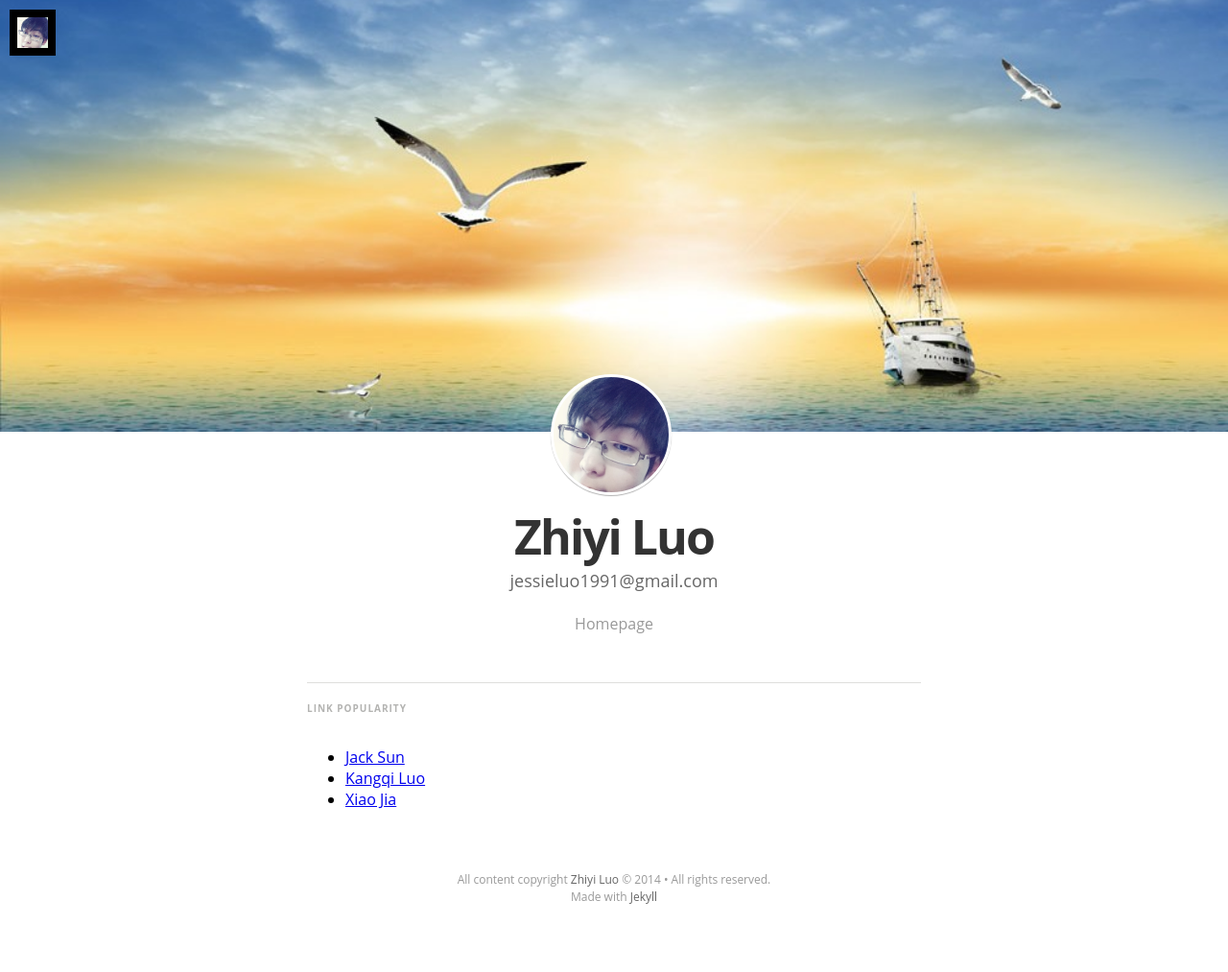
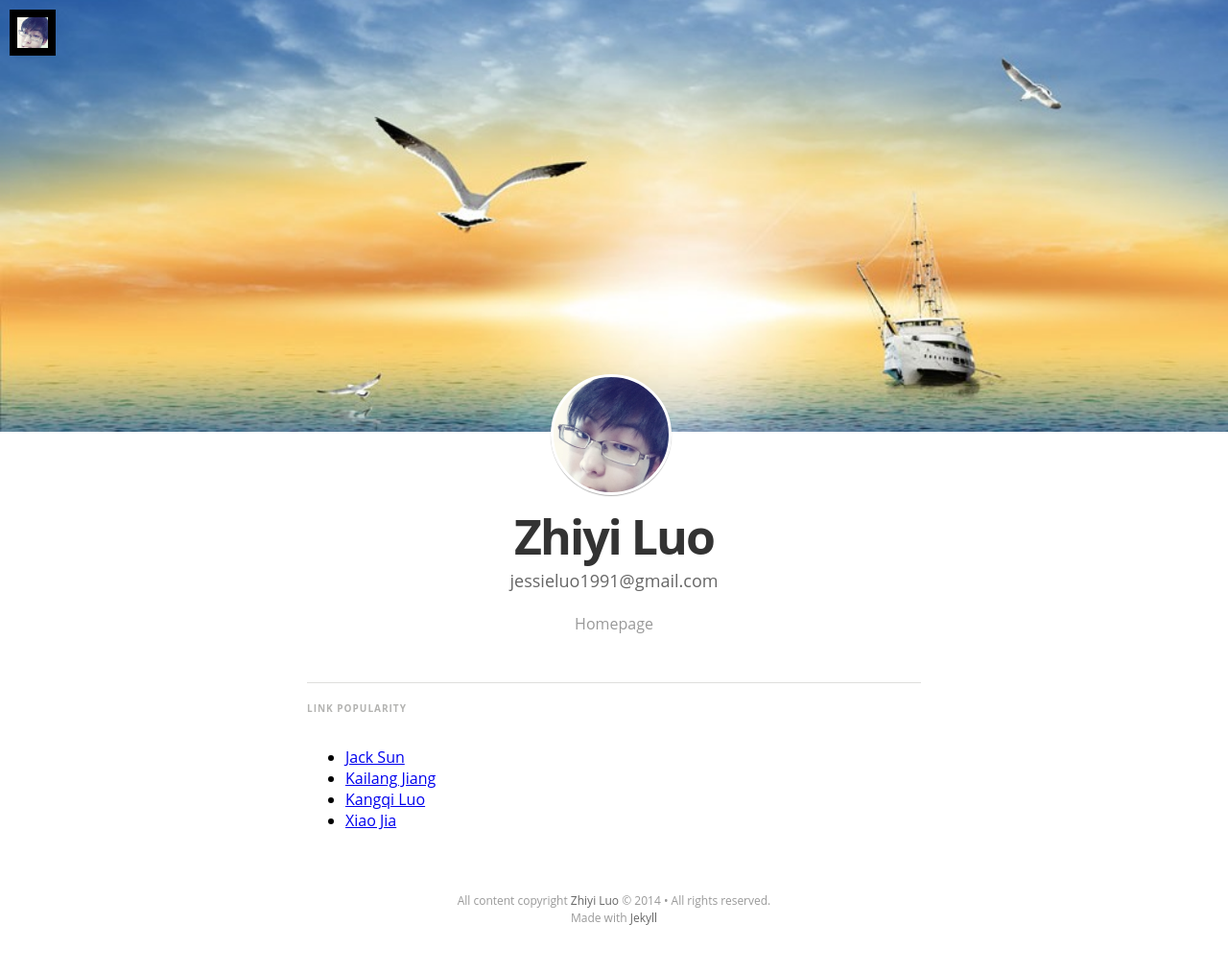
Before and after one commit to yysherlock/yysherlock.github.io, a Jekyll site: the page built from index.html, in a window 1280 px wide. Shown: the whole page at 96% size. Built offline with Jekyll 4.4.1, drawn with Linux system fonts in a browser that asks for light colours; nearby versions of some CDN libraries; some web fonts are replaced; Markdown is read by kramdown in place of the engine named in the settings; the list of posts is cut into pages by our own code; before the commit the page ends 991 px from its top, so only the background shows below that.

Commit message:
add people link

```diff
--- a/index.html
+++ b/index.html
@@ -53,6 +53,7 @@ layout: default
     <h5 class="index-headline normal"><span>Link Popularity</span></h5>
 	<ul>
 	<li itemprop="itemListElement"><a href="http://www.jkcrazy.net/" target="_blank">Jack Sun</a></li>
+	<li itemprop="itemListElement"><a href="http://adapt.seiee.sjtu.edu.cn/~kailang/" target="_blank">Kailang Jiang</a>
 	<li itemprop="itemListElement"><a href="http://adapt.seiee.sjtu.edu.cn/~kangqi/" target="_blank">Kangqi Luo</a></li>
 	<li itemprop="itemListElement"><a href="http://xiao-jia.com" target="_blank">Xiao Jia</a></li>
 	</ul>
```
